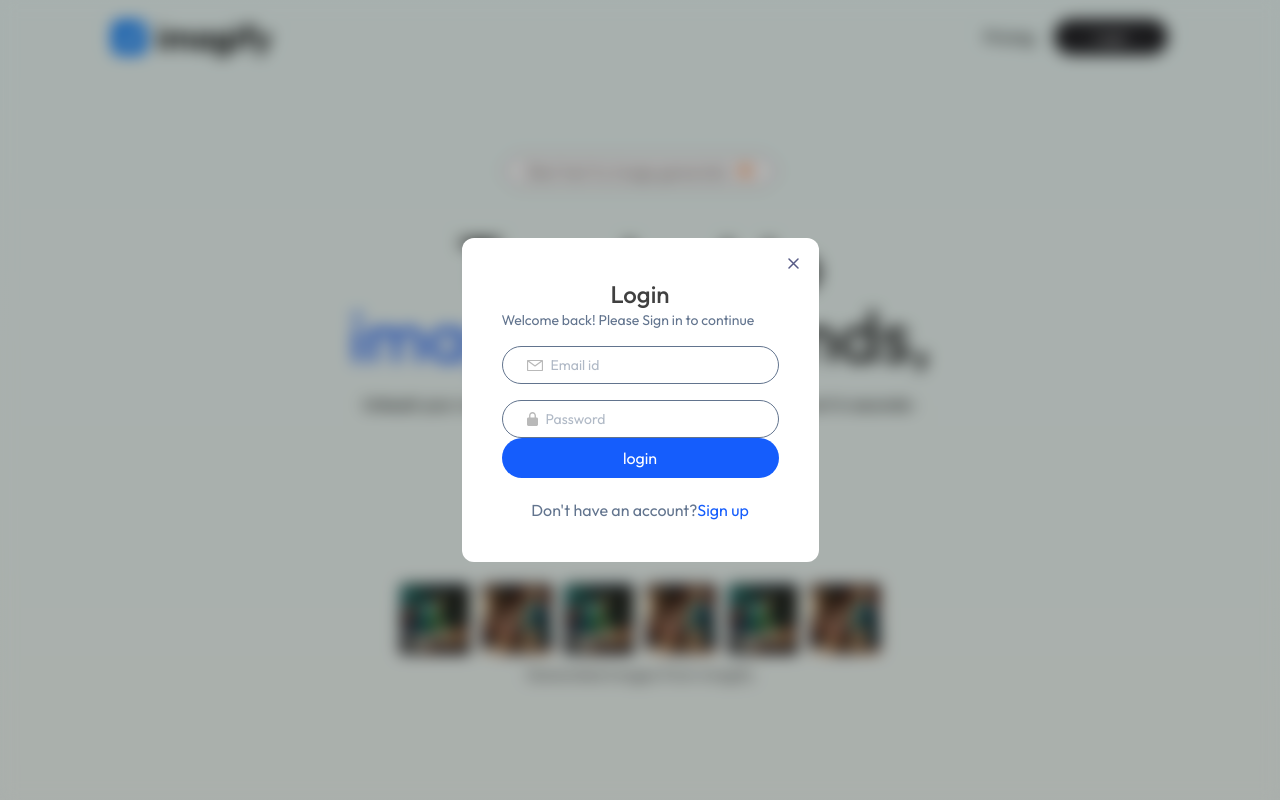
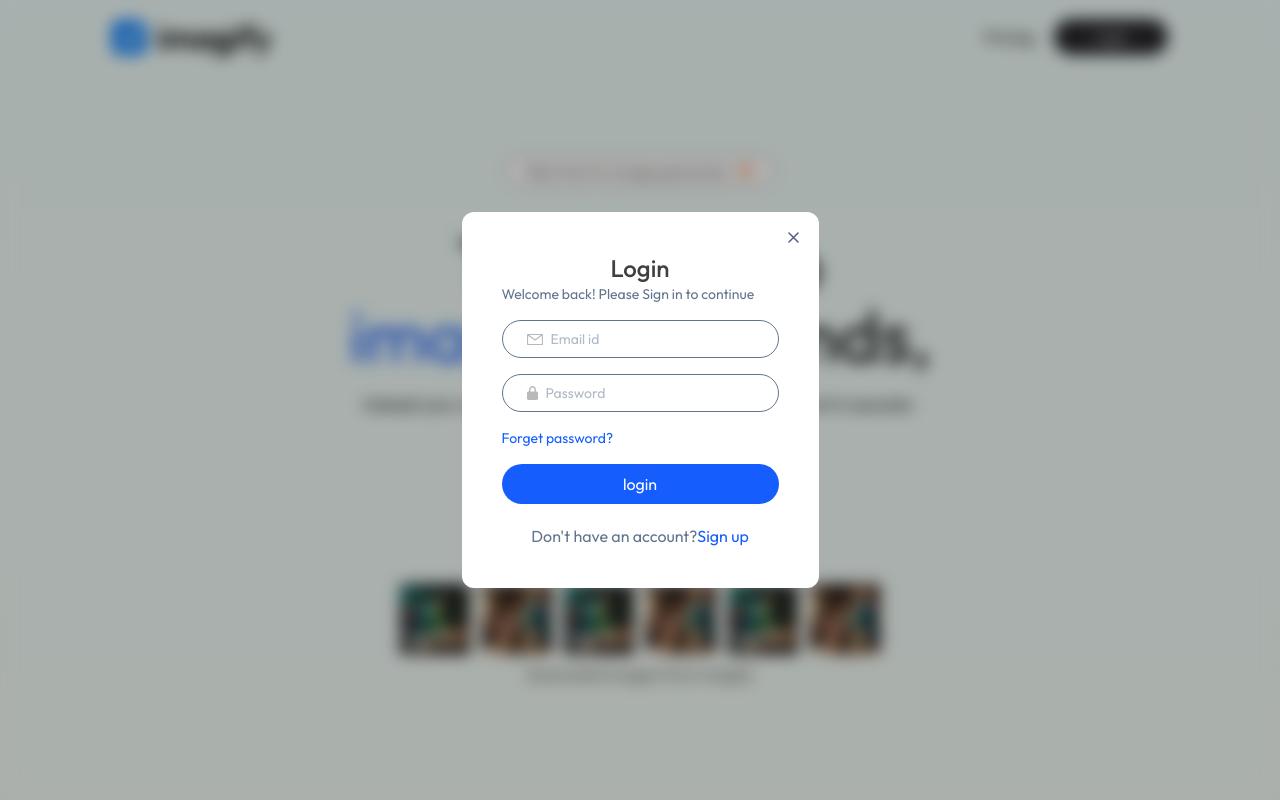
Before and after one commit to umeshc32/IMAGIFY, a React (Vite) app in the folder client/: page / in a window 1280 px wide. Both pictures are taken after a click on the button "Login". Shown: the top 800 px of the page. Built offline with nearby package versions, Linux system fonts and the light colour scheme.

Commit message:
Update Login.jsx

```diff
--- a/client/src/components/Login.jsx
+++ b/client/src/components/Login.jsx
@@ -85,7 +85,7 @@ const Login = () => {
           <img src={assets.lock_icon} alt="" />
           <input onChange={e => setPassword(e.target.value)} value={password} type="password" className='outline-none text-sm' placeholder='Password' required />
         </div>
-
+          <p className='text-sm text-blue-600 my-4 cursor-pointer'>Forget password?</p>
 
 
         <button className='bg-blue-600 w-full text-white py-2 rounded-full'>{state == 'Login' ? 'login' : 'Create Account'}</button>
```
